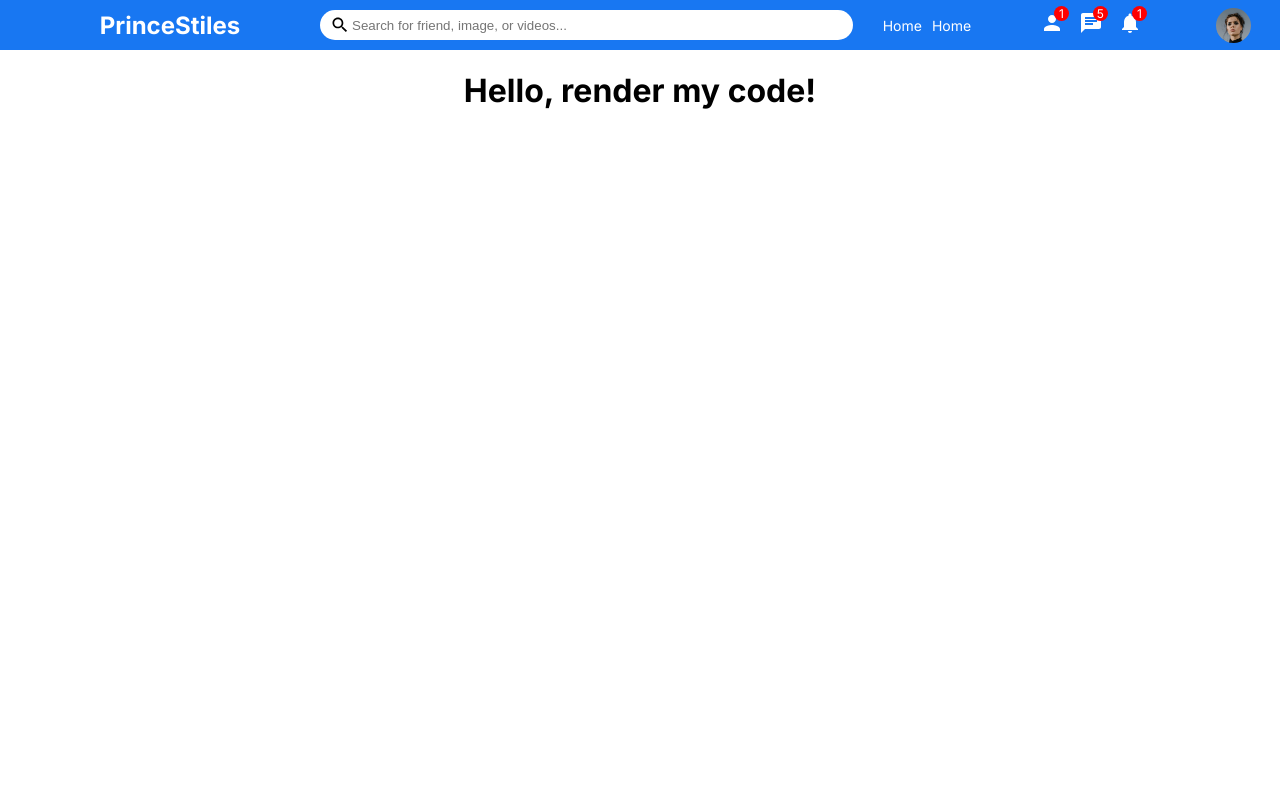
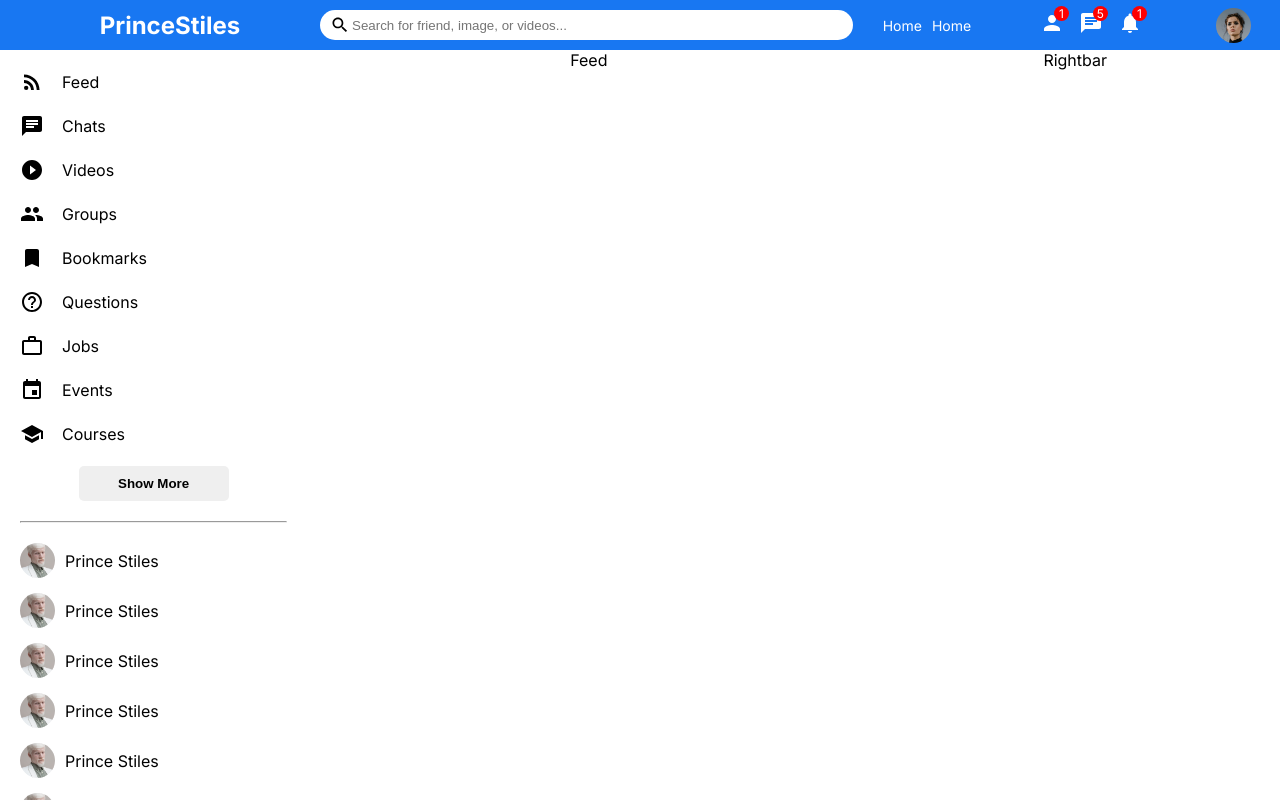
Before and after one commit to PrinceStiles/social-media-react-app, a React (Create React App) app: page / in a window 1280 px wide. Built offline with nearby package versions, Linux system fonts and the light colour scheme.

Commit message:
sidebar component

```diff
--- a/src/App.js
+++ b/src/App.js
@@ -5,7 +5,6 @@ function App() {
   return (
     <div className="App">
       <Home />
-      <h1>Hello, render my code!</h1>
     </div>
   );
 }
--- /dev/null
+++ b/src/components/feed/Feed.jsx
@@ -0,0 +1,13 @@
+import React from 'react'
+import './feed.css'
+
+const Feed = () => {
+  return (
+    <div className='feed'>
+        Feed
+
+    </div>
+  )
+}
+
+export default Feed
--- /dev/null
+++ b/src/components/feed/feed.css
@@ -0,0 +1,3 @@
+.feed {
+    flex: 5.5;
+}
--- /dev/null
+++ b/src/components/rightbar/Rightbar.jsx
@@ -0,0 +1,12 @@
+import React from 'react'
+import './rightbar.css'
+
+const Rightbar = () => {
+  return (
+    <div className='rightbar'>
+      Rightbar
+    </div>
+  )
+}
+
+export default Rightbar
--- /dev/null
+++ b/src/components/rightbar/rightbar.css
@@ -0,0 +1,3 @@
+.rightbar {
+    flex: 4;
+}
--- /dev/null
+++ b/src/components/sidebar/Sidebar.jsx
@@ -0,0 +1,96 @@
+import { Bookmark, Chat, Event, Group, HelpOutline, PlayCircleFilledOutlined, RssFeed, School, WorkOutline } from '@mui/icons-material'
+import React from 'react'
+import './sidebar.css'
+
+const Sidebar = () => {
+  return (
+    <div className='sidebar'>
+        <div className="sidebarWrapper">
+            <ul className="sidebarList">
+                <li className="sidebarListItem">
+                    <RssFeed className='sidebarIcon'/>
+                    <span className="sidebarListItemText">Feed</span>
+                </li>
+                <li className="sidebarListItem">
+                    <Chat className='sidebarIcon'/>
+                    <span className="sidebarListItemText">Chats</span>
+                </li>
+                <li className="sidebarListItem">
+                    <PlayCircleFilledOutlined className='sidebarIcon'/>
+                    <span className="sidebarListItemText">Videos</span>
+                </li>
+                <li className="sidebarListItem">
+                    <Group className='sidebarIcon'/>
+                    <span className="sidebarListItemText">Groups</span>
+                </li>
+                <li className="sidebarListItem">
+                    <Bookmark className='sidebarIcon'/>
+                    <span className="sidebarListItemText">Bookmarks</span>
+                </li>
+                <li className="sidebarListItem">
+                    <HelpOutline className='sidebarIcon'/>
+                    <span className="sidebarListItemText">Questions</span>
+                </li>
+                <li className="sidebarListItem">
+                    <WorkOutline className='sidebarIcon'/>
+                    <span className="sidebarListItemText">Jobs</span>
+                </li>
+                <li className="sidebarListItem">
+                    <Event className='sidebarIcon'/>
+                    <span className="sidebarListItemText">Events</span>
+                </li>
+                <li className="sidebarListItem">
+                    <School className='sidebarIcon'/>
+                    <span className="sidebarListItemText">Courses</span>
+                </li>
+            </ul>
+            <button className="sidebarButton">Show More</button>
+            <hr className="sidebarHr" />
+            <ul className="sidebarFriendList">
+                <li className="sidebarFriend">
+                    <img src="/assets/person/2.jpeg" alt="" className="sidebarFriendImg" />
+                    <span className="sidebarFriendName">Prince Stiles</span>
+                </li>
+                <li className="sidebarFriend">
+                    <img src="/assets/person/2.jpeg" alt="" className="sidebarFriendImg" />
+                    <span className="sidebarFriendName">Prince Stiles</span>
+                </li>
+                <li className="sidebarFriend">
+                    <img src="/assets/person/2.jpeg" alt="" className="sidebarFriendImg" />
+                    <span className="sidebarFriendName">Prince Stiles</span>
+                </li>
+                <li className="sidebarFriend">
+                    <img src="/assets/person/2.jpeg" alt="" className="sidebarFriendImg" />
+                    <span className="sidebarFriendName">Prince Stiles</span>
+                </li>
+                <li className="sidebarFriend">
+                    <img src="/assets/person/2.jpeg" alt="" className="sidebarFriendImg" />
+                    <span className="sidebarFriendName">Prince Stiles</span>
+                </li>
+                <li className="sidebarFriend">
+                    <img src="/assets/person/2.jpeg" alt="" className="sidebarFriendImg" />
+                    <span className="sidebarFriendName">Prince Stiles</span>
+                </li>
+                <li className="sidebarFriend">
+                    <img src="/assets/person/2.jpeg" alt="" className="sidebarFriendImg" />
+                    <span className="sidebarFriendName">Prince Stiles</span>
+                </li>
+                <li className="sidebarFriend">
+                    <img src="/assets/person/2.jpeg" alt="" className="sidebarFriendImg" />
+                    <span className="sidebarFriendName">Prince Stiles</span>
+                </li>
+                <li className="sidebarFriend">
+                    <img src="/assets/person/2.jpeg" alt="" className="sidebarFriendImg" />
+                    <span className="sidebarFriendName">Prince Stiles</span>
+                </li>
+                <li className="sidebarFriend">
+                    <img src="/assets/person/2.jpeg" alt="" className="sidebarFriendImg" />
+                    <span className="sidebarFriendName">Prince Stiles</span>
+                </li>
+            </ul>
+        </div>
+    </div>
+  )
+}
+
+export default Sidebar
--- /dev/null
+++ b/src/components/sidebar/sidebar.css
@@ -0,0 +1,70 @@
+.sidebar {
+    flex: 3;
+    height: calc(100vh - 50px);
+    overflow-y: scroll;
+}
+
+::-webkit-scrollbar{
+    width: 5px;
+}
+
+::-webkit-scrollbar-track{
+    background-color: #f1f1f1;
+}
+
+::-webkit-scrollbar-thumb{
+    background-color: gray;
+    border-radius: 5px;
+}
+
+.sidebarWrapper {
+    padding: 20px;
+}
+
+.sidebarList {
+    padding: 0;
+    margin: 0;
+    list-style: none;
+}
+
+.sidebarListItem {
+    display: flex;
+    align-items: center;
+    margin-bottom: 20px;
+}
+
+.sidebarIcon {
+    margin-right: 18px;
+}
+
+.sidebarButton {
+    width: 150px;
+    border: none;
+    padding: 10px;
+    border-radius: 5px;
+    font-weight: bold;
+}
+
+.sidebarHr {
+    margin: 20px 0;
+}
+
+.sidebarFriendList {
+    margin: 0;
+    padding: 0;
+    list-style: none;
+}
+
+.sidebarFriend {
+    display: flex;
+    align-items: center;
+    margin-bottom: 15px;
+}
+
+.sidebarFriendImg {
+    width: 35px;
+    height: 35px;
+    border-radius: 50%;
+    object-fit: cover;
+    margin-right: 10px;
+}
--- a/src/pages/home/Home.css
+++ b/src/pages/home/Home.css
@@ -0,0 +1,4 @@
+.homeContainer {
+    display: flex;
+    width: 100%;
+}
--- a/src/pages/home/Home.jsx
+++ b/src/pages/home/Home.jsx
@@ -1,10 +1,19 @@
 import React from 'react'
+import './Home.css'
+import Rightbar from '../../components/rightbar/Rightbar'
+import Sidebar from '../../components/sidebar/Sidebar'
 import Topbar from '../../components/topbar/Topbar'
+import Feed from '../../components/feed/Feed'
 
 const Home = () => {
   return (
     <div>
       <Topbar />
+      <div className="homeContainer">
+        <Sidebar />
+        <Feed />
+        <Rightbar />
+      </div>
     </div>
   )
 }
```
